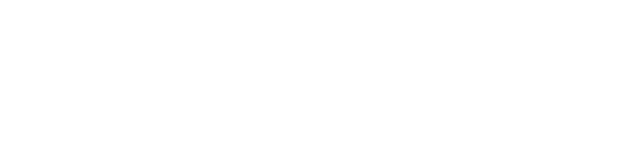
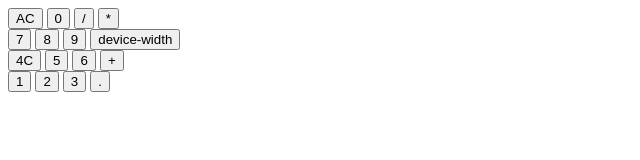
Before and after one commit to CGAJAY/CALCULATOR_APP, a plain HTML site: page src/index.html in a window 1280 px wide. Shown: the whole page, without its empty margins (0-640 px from the left). Drawn offline with Linux system fonts and the light colour scheme.

Commit message:
Adding the buttons

```diff
--- a/src/index.html
+++ b/src/index.html
@@ -7,6 +7,35 @@
 		<title>Calculator</title>
 	</head>
 	<body>
+		<div class="root">
+			<div class="row-cont">
+				<button>AC</button>
+				<button>0</button>
+				<button>/</button>
+				<button>*</button>
+			</div>
+			<div class="row-cont">
+				<button>7</button>
+				<button>8</button>
+				<button>9</button>
+				<button>device-width</button>
+			</div>
+			<div class="row-cont">
+				<button>4C</button>
+				<button>5</button>
+				<button>6</button>
+				<button>+</button>
+			</div>
+			<div class="row-cont">
+				<button>1</button>
+				<button>2</button>
+				<button>3</button>
+				<button>.</button>
+			</div>
+
+		</div>
+
+
 		<script src="script.js"></script>
 	</body>
 </html>
```
